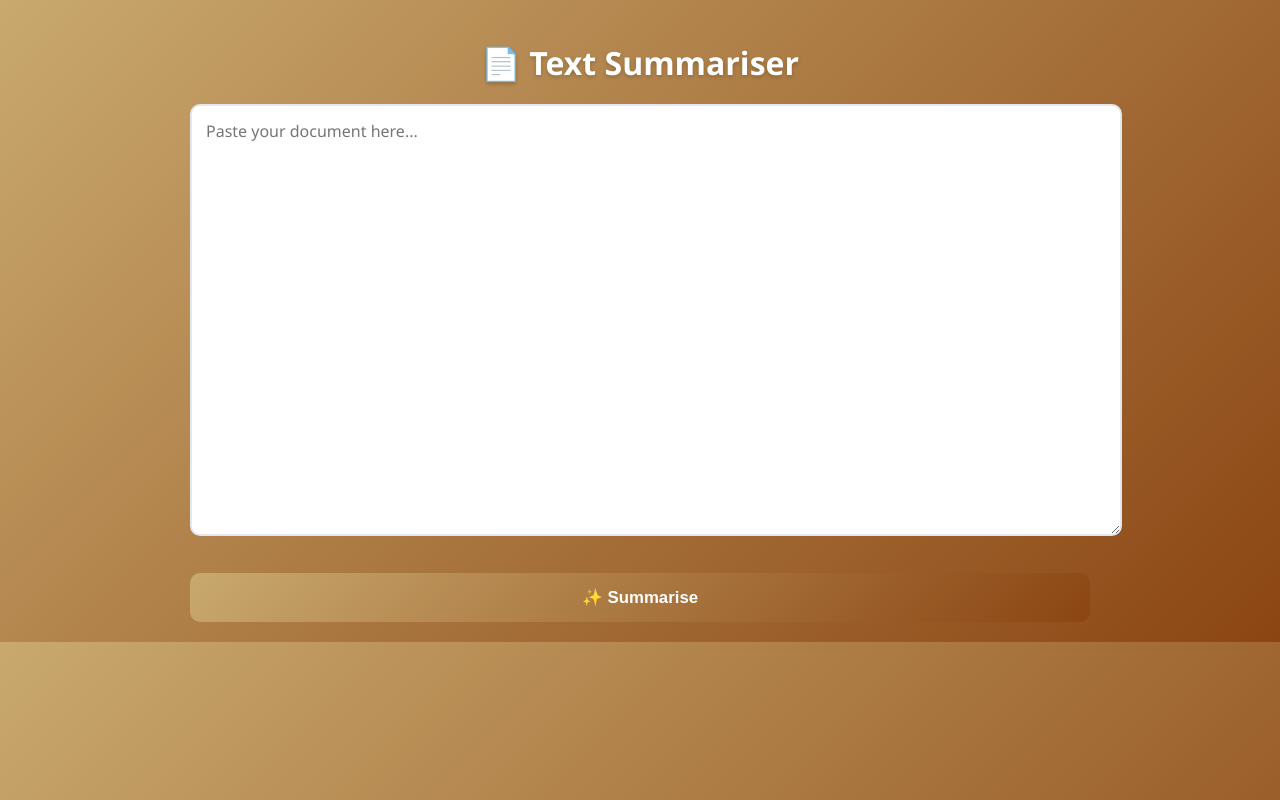
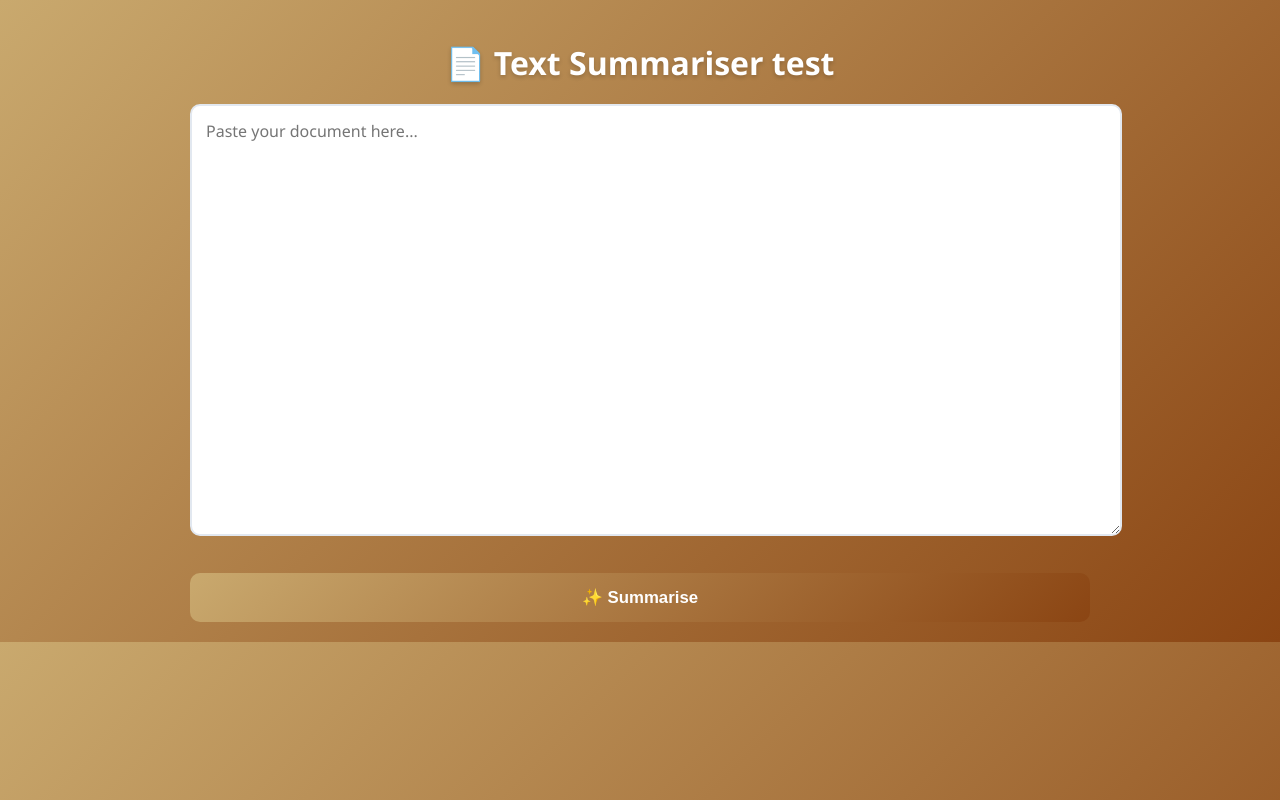
Before and after one commit to Zico999/Project1, a plain HTML site: page summariser.html in a window 1280 px wide. Drawn offline with Linux system fonts and the light colour scheme.

Commit message:
quick check

```diff
--- a/summariser.html
+++ b/summariser.html
@@ -18,7 +18,7 @@ button:disabled { opacity:0.6; cursor:not-allowed; }
 </head>
 <body>
 <div class="container">
-  <h1>📄 Text Summariser</h1>
+  <h1>📄 Text Summariser test</h1>
   <textarea id="inputText" placeholder="Paste your document here..."></textarea>
   <div id="errorBox"></div>
   <button onclick="summarise()">✨ Summarise</button>
```
